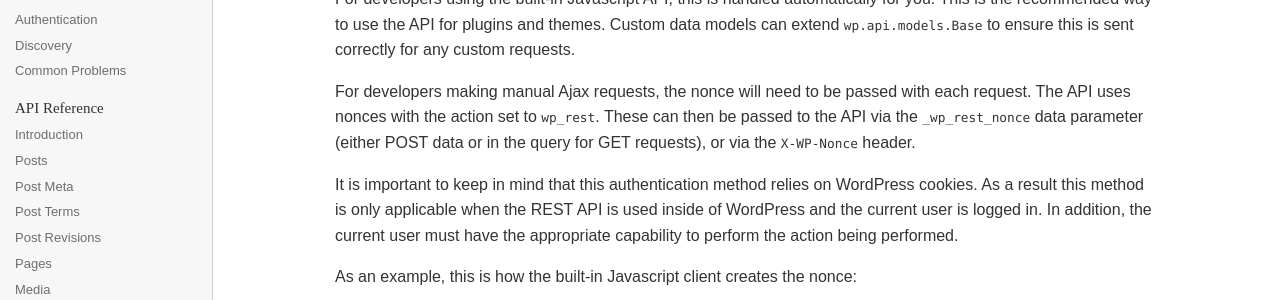
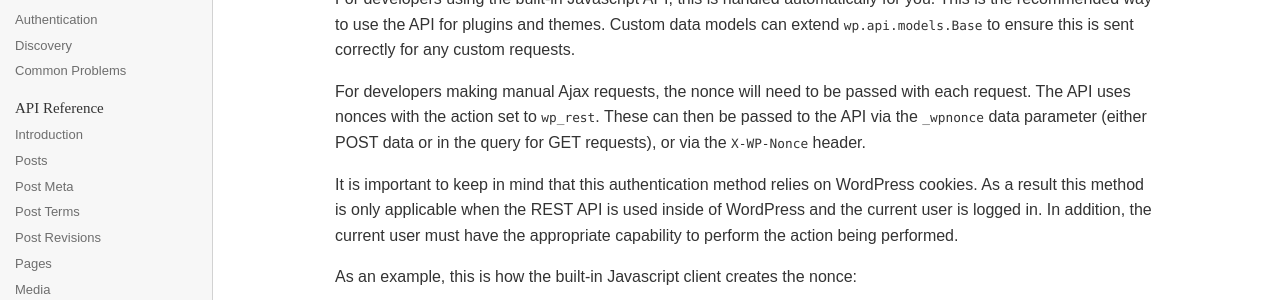
Before and after one commit to WP-API/docs-v2, a Jekyll site: the page built from guide/authentication/index.md, in a window 1280 px wide and 900 px high, scrolled down 340 px. Shown: the part 150-450 px from the top of the window. Built offline with Jekyll 4.4.1, drawn with Linux system fonts in a browser that asks for light colours; Markdown is read by kramdown in place of the engine named in the settings.

Commit message:
Change nonce to _wpnonce
Fixes #74

Updating to reflect
https://github.com/WP-API/WP-API/issues/1524
https://core.trac.wordpress.org/ticket/34375

```diff
--- a/guide/authentication/index.md
+++ b/guide/authentication/index.md
@@ -28,7 +28,7 @@ correctly for any custom requests.
 
 For developers making manual Ajax requests, the nonce will need to be passed
 with each request. The API uses nonces with the action set to `wp_rest`. These
-can then be passed to the API via the `_wp_rest_nonce` data parameter (either POST data or in the query for GET requests), or via the `X-WP-Nonce` header.
+can then be passed to the API via the `_wpnonce` data parameter (either POST data or in the query for GET requests), or via the `X-WP-Nonce` header.
 
 It is important to keep in mind that this authentication method relies on WordPress cookies. As a result this method is only applicable when the REST API is used inside of WordPress and the current user is logged in. In addition, the current user must have the appropriate capability to perform the action being performed.
 
```
